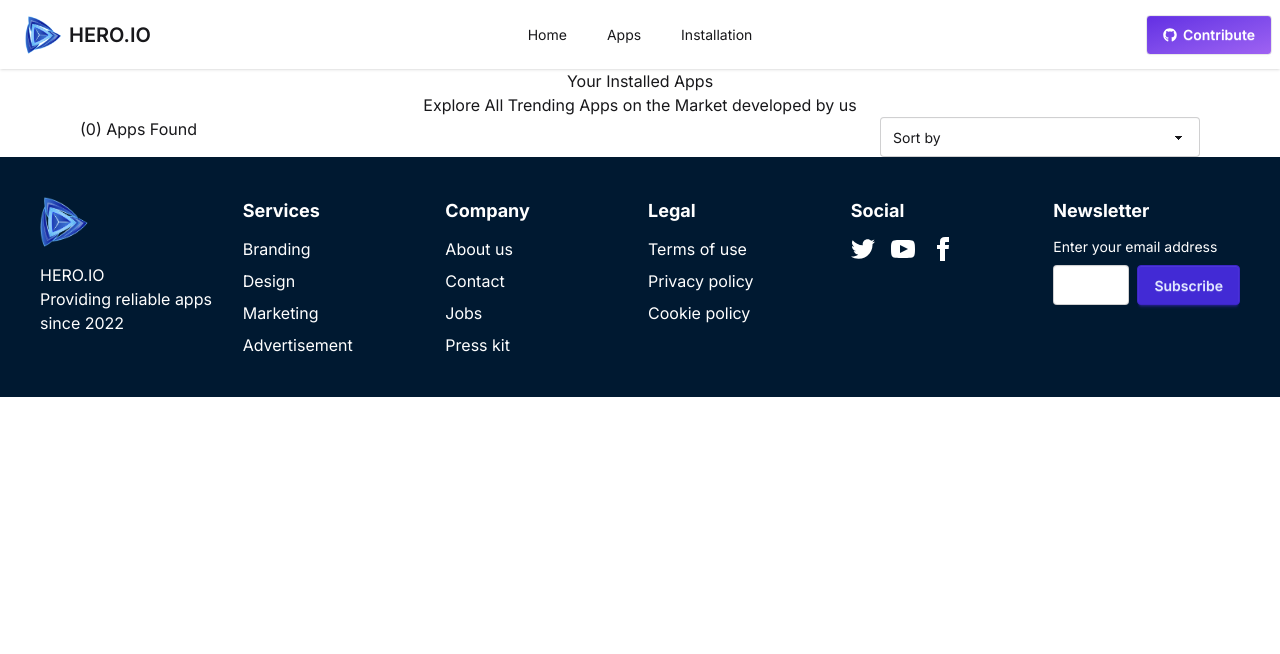
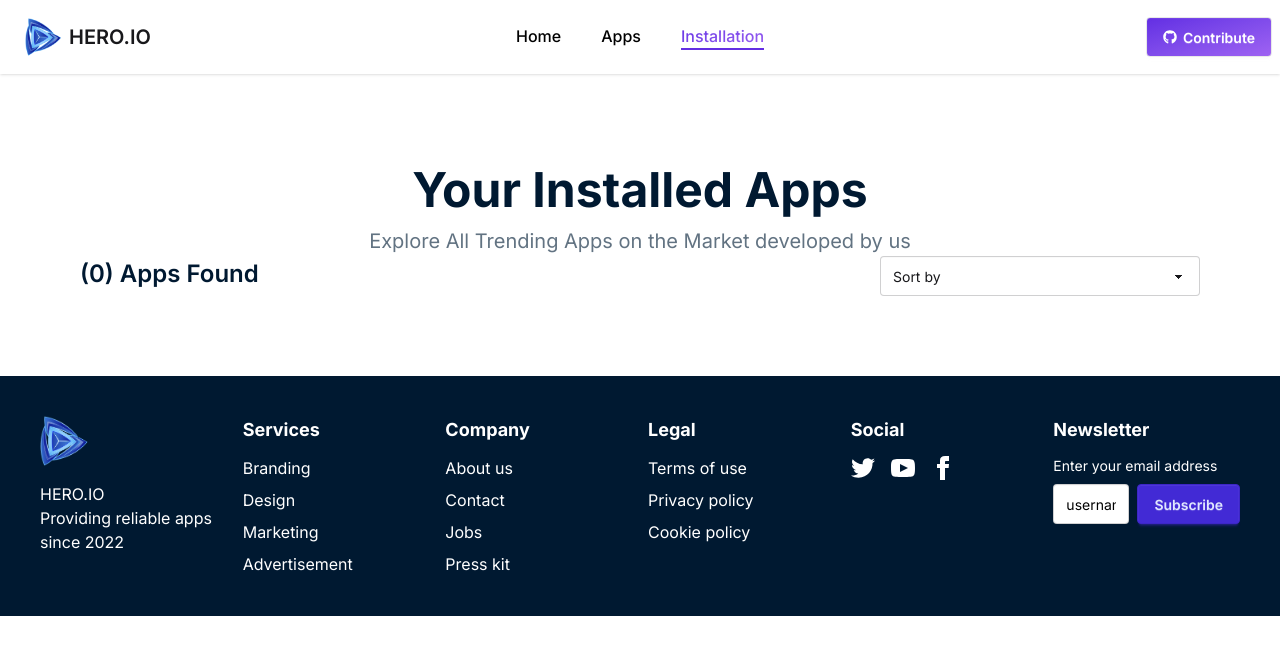
Before and after one commit to bijoy-chandra-roy/assignment-8-hero-apps, a React (Vite) app: page /installation in a window 1280 px wide. Shown: the top 654 px of the page. Built offline with nearby package versions, Linux system fonts and the light colour scheme.

Commit message:
added all the css

```diff
--- a/index.html
+++ b/index.html
@@ -10,10 +10,8 @@
     @import url('https://fonts.googleapis.com/css2?family=Inter:ital,opsz,wght@0,14..32,100..900;1,14..32,100..900&display=swap');
   </style>
 </head>
-
-<body>
-  <div id="root"></div>
-  <script type="module" src="/src/main.jsx"></script>
+<div id="root"></div>
+<script type="module" src="/src/main.jsx"></script>
 </body>
 
 </html>
--- a/src/components/Card.jsx
+++ b/src/components/Card.jsx
@@ -17,7 +17,7 @@ const Card = ({ eachApp }) => {
           </Suspense>
         </figure>
         <div className="card-body px-0">
-          <h2 className="card-title">{eachApp.title}</h2>
+          <h2 className="card-title text-[20px] font-medium text-[#001931]">{eachApp.title}</h2>
           <div className="card-actions justify-between">
             <div className="badge badge-outline text-[#00D390] bg-[#F1F5E8] rounded-[4px] border-none">
               <MdOutlineFileDownload />
--- a/src/components/Footer.jsx
+++ b/src/components/Footer.jsx
@@ -108,11 +108,11 @@ const Footer = () => {
           <h6 className="font-bold text-lg mb-3">Newsletter</h6>
           <div className="flex flex-col gap-2">
             <label className="text-sm">Enter your email address</label>
-            <div className="flex flex-col sm:flex-row gap-2">
+            <div className="flex flex-col lg:flex-row gap-2">
               <input
                 type="email"
                 placeholder="username@site.com"
-                className="input input-bordered flex-1"
+                className="input input-bordered flex-1 w-full py-2 placeholder-black dark:placeholder-white"
               />
               <button className="btn btn-primary">Subscribe</button>
             </div>
--- a/src/components/Item.jsx
+++ b/src/components/Item.jsx
@@ -15,9 +15,9 @@ const Item = ({ eachApp }) => {
         </Suspense>
       </figure>
       <div className="card-body px-0">
-        <h2 className="card-title">{eachApp.title}</h2>
+        <h2 className="card-title text-[20px] font-medium text-[#001931]">{eachApp.title}</h2>
         <div className="card-actions">
-          <div className="badge text-[#00D390] border-none">
+          <div className="badge text-[#00D390] border-none px-0">
             <MdOutlineFileDownload />
             {eachApp.downloads}
           </div>
--- a/src/components/Navbar.jsx
+++ b/src/components/Navbar.jsx
@@ -7,17 +7,48 @@ const Navbar = () => {
   const pages = (
     <>
   <NavLink to="/" className="menu menu-horizontal px-1">
-        <li>Home</li>
+    {({ isActive }) => (
+      <li
+        className={`text-[16px] font-medium ${
+          isActive
+            ? "bg-gradient-to-br from-[#632EE3] to-[#9F62F2] bg-clip-text text-transparent border-b-2 border-[#632EE3]"
+            : "text-[#000000]"
+        }`}
+      >
+        Home
+      </li>
+    )}
   </NavLink>
 
   <NavLink to="/apps" className="menu menu-horizontal px-1">
-        <li>Apps</li>
+    {({ isActive }) => (
+      <li
+        className={`text-[16px] font-medium ${
+          isActive
+            ? "bg-gradient-to-br from-[#632EE3] to-[#9F62F2] bg-clip-text text-transparent border-b-2 border-[#632EE3]"
+            : "text-[#000000]"
+        }`}
+      >
+        Apps
+      </li>
+    )}
   </NavLink>
 
   <NavLink to="/installation" className="menu menu-horizontal px-1">
-        <li> Installation</li>
+    {({ isActive }) => (
+      <li
+        className={`text-[16px] font-medium ${
+          isActive
+            ? "bg-gradient-to-br from-[#632EE3] to-[#9F62F2] bg-clip-text text-transparent border-b-2 border-[#632EE3]"
+            : "text-[#000000]"
+        }`}
+      >
+        Installation
+      </li>
+    )}
   </NavLink>
 </>
+
   );
 
   return (
--- a/src/components/Stats.jsx
+++ b/src/components/Stats.jsx
@@ -3,8 +3,8 @@ import React from "react";
 const Stats = () => {
   return (
     <div className="flex flex-col gap-10 p-20 bg-gradient-to-br from-[#632EE3] to-[#9F62F2] text-white items-center">
-    <h2 className="text-4xl font-bold mb-8">Trusted By Millions, Built For You</h2>
-    <div className="flex justify-around w-full max-w-4xl">
+    <h2 className="text-[48px] font-bold mb-8">Trusted By Millions, Built For You</h2>
+    <div className="flex flex-col gap-6 justify-around w-full md:flex-row">
         <div className="flex flex-col items-center">
             <div className="text-xl opacity-80 mb-2">Total Downloads</div>
             <div className="text-6xl font-bold mb-1">29.6M</div>
--- a/src/components/TreandingApps.jsx
+++ b/src/components/TreandingApps.jsx
@@ -7,9 +7,9 @@ const TreandingApps = ({ data }) => {
     .sort((a, b) => b.ratingAvg - a.ratingAvg)
     .slice(0, 8);
   return (
-    <div>
-      <h2>Trending Apps</h2>
-      <p>Explore All Trending Apps on the Market developed by us</p>
+    <div className="my-20">
+      <h2 className="text-[48px] font-bold text-[#001931]">Trending Apps</h2>
+      <p className="text-[20px] font-normal text-[#627382]">Explore All Trending Apps on the Market developed by us</p>
       <Cards data={topRated}></Cards>
       <Link
       onClick={() => window.scrollTo(0, 0)}
--- a/src/pages/Apps/AppsPage.jsx
+++ b/src/pages/Apps/AppsPage.jsx
@@ -5,13 +5,15 @@ import Cards from "./../../components/Cards";
 const AppsPage = () => {
   const data = useLoaderData();
   return (
-    <div className="text-center">
-      <h1>Our All Applications</h1>
-      <p>
+    <div className="text-center m-20">
+      <h1 className="text-[48px] font-bold text-[#001931]">
+        Our All Applications
+      </h1>
+      <p className="text-[20px] font-normal text-[#627382]">
         Explore All Apps on the Market developed by us. We code for Millions
       </p>
       <div className="flex justify-between">
-        <div className="">
+        <div className="text-[24px] font-semibold text-[#001931]">
           <p>({Object.keys(data).length}) Apps Found</p>
         </div>
         <label className="input">
--- a/src/pages/Installation/Installation.jsx
+++ b/src/pages/Installation/Installation.jsx
@@ -1,7 +1,7 @@
 import React, { useEffect, useState } from "react";
 import { useLoaderData } from "react-router";
 import { getInstalledApps } from "../../utilities/installApp";
-import List from './../../components/List';
+import List from "./../../components/List";
 
 const Installation = () => {
   const data = useLoaderData();
@@ -14,13 +14,17 @@ const Installation = () => {
     setInstalledAppsList(myInstalledApps);
   }, []);
   return (
-    <div className="text-center mx-20">
+    <div className="text-center m-20">
       <div>
-        <h1>Your Installed Apps</h1>
-        <p>Explore All Trending Apps on the Market developed by us</p>
+        <h1 className="text-[48px] font-bold text-[#001931]">
+          Your Installed Apps
+        </h1>
+        <p className="text-[20px] font-normal text-[#627382]">
+          Explore All Trending Apps on the Market developed by us
+        </p>
       </div>
       <div className="flex justify-between">
-        <div className="">
+        <div className="text-[24px] font-semibold text-[#001931]">
           <p>({installedAppsList.length}) Apps Found</p>
         </div>
         <select className="select">
```
Also changed, not shown: src/pages/Apps/AppDetails.jsx (+36 -14 lines), tailwind.config.js (added). Lines whose indentation alone changed are shown as unchanged.
